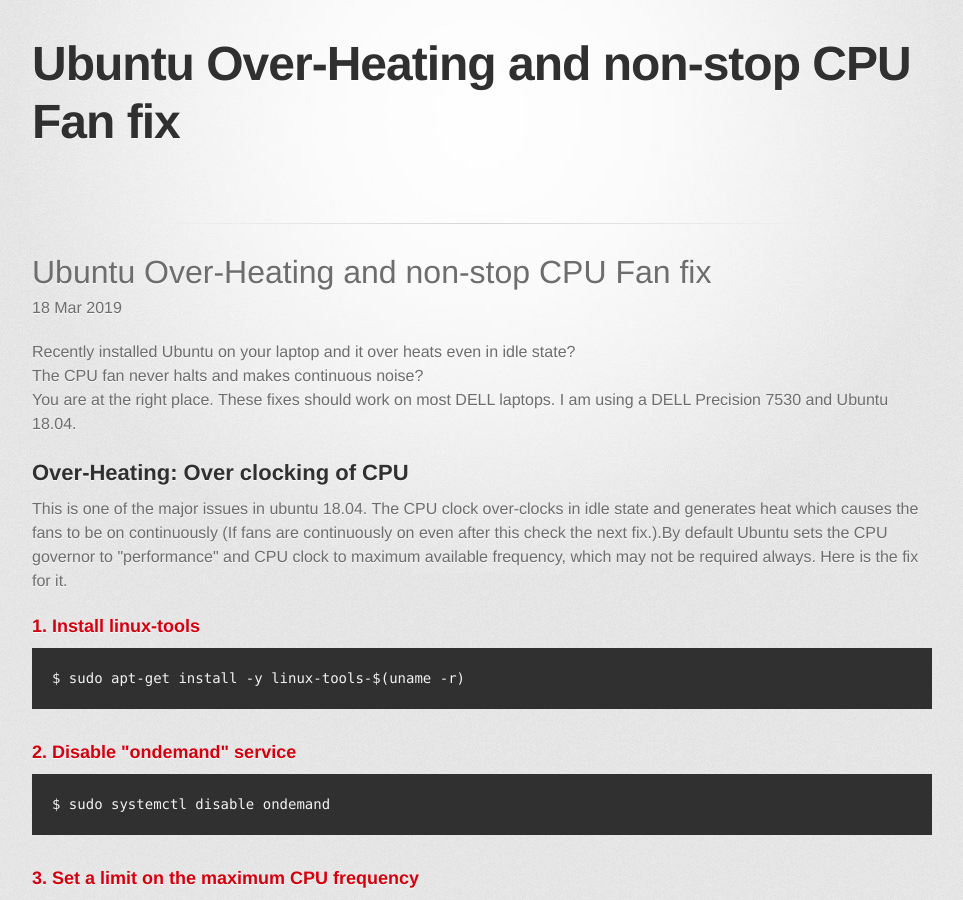
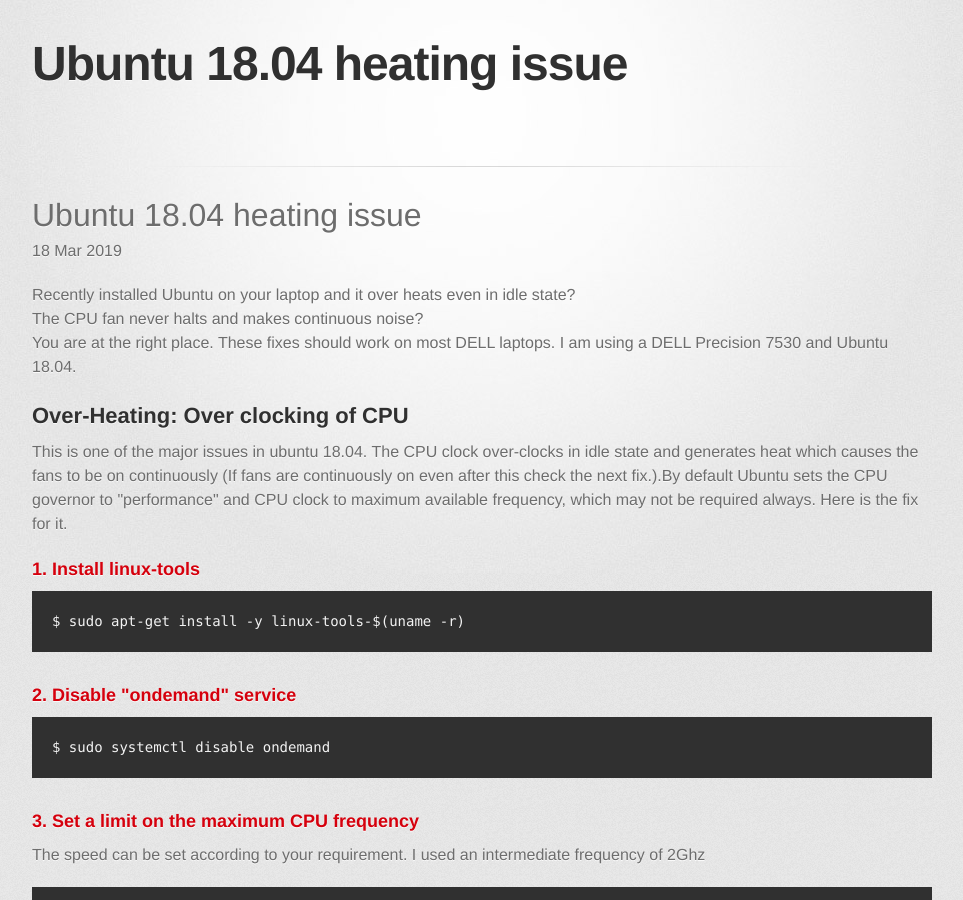
Before and after one commit to sphanit/sphanit.github.io, a Jekyll site: the page built from _posts/2019-03-18-u18heatfix.md, in a window 1280 px wide and 900 px high. Shown: the whole window, without its empty margins (158-1121 px from the left). Built offline with Jekyll 4.4.1, drawn with Linux system fonts in a browser that asks for light colours; some web fonts are replaced; comment, search, counter and statistics services are not loaded; the repository's description, which GitHub fills in, is left out.

Commit message:
Update 2019-03-18-u18heatfix.md

```diff
--- a/_posts/2019-03-18-u18heatfix.md
+++ b/_posts/2019-03-18-u18heatfix.md
@@ -1,6 +1,6 @@
 ---
 layout: post
-title: "Ubuntu Over-Heating and non-stop CPU Fan fix"
+title: "Ubuntu 18.04 heating issue"
 date: 2019-03-18
 ---
 
```
